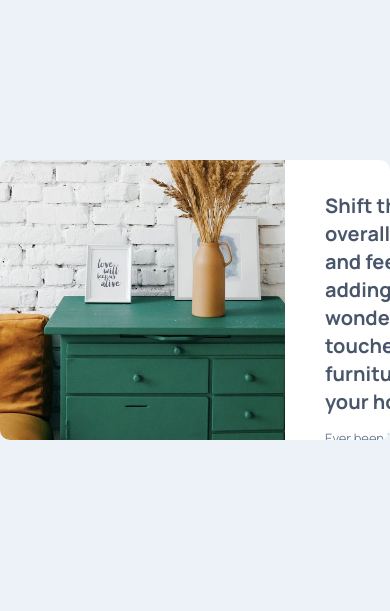
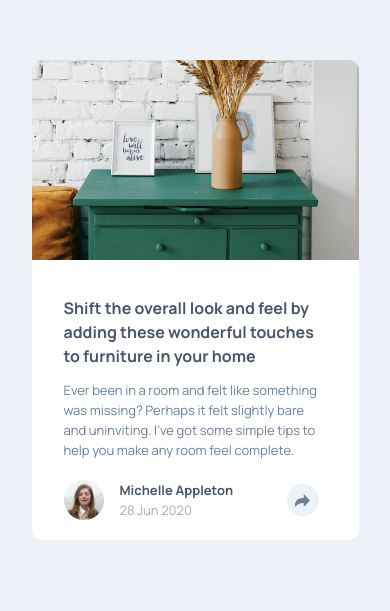
Before and after one commit to DavyZane/article-preview-component, a plain HTML site: page index.html in a window 390 px wide. Shown: the part 122-733 px from the top of the page. Drawn offline with Linux system fonts and the light colour scheme.

Commit message:
creation of mobile style

```diff
--- a/index.html
+++ b/index.html
@@ -16,19 +16,8 @@
   <article>
     <img src="images/drawers.jpg" class="img-drawers" alt="">
     <div class="content">
-      <h1>
-        Shift the overall look and feel by
-        <br>
-        adding these wonderful touches to
-        <br>
-        furniture in your home
-      </h1>
-      <p>
-        Ever been in a room and felt like something was missing?
-        <br>
-        Perhaps it felt slightly bare and uninviting. I’ve got some
-        <br>
-        simple tips to help you make any room feel complete.</p>
+      <h1>Shift the overall look and feel by adding these wonderful touches to furniture in your home</h1>
+      <p>Ever been in a room and felt like something was missing? Perhaps it felt slightly bare and uninviting. I’ve got some simple tips to help you make any room feel complete.</p>
       <div class="footer">
         <div class="signature">
           <img src="images/avatar-michelle.jpg" class="avatar" alt="">
--- a/style.scss
+++ b/style.scss
@@ -23,11 +23,11 @@ $regular: 'Manrope', sans-serif;
 
 
 
-    // ======== \\
-   // ========== \\
-  // ============ \\
- // ============== \\
-// ==== STYLES ==== \\
+    // ================ \\
+   // ================== \\
+  // ==================== \\
+ // ====================== \\
+// ==== DESKTOP DESIGN ==== \\
 
 body {
   background-color: $light-grayish-blue;
@@ -115,3 +115,34 @@ p {
   justify-content: center;
   align-items: center;
 }
+
+    // =============== \\
+   // ================= \\
+  // =================== \\
+ // ===================== \\
+// ==== MOBILE DESIGN ==== \\
+
+@media (max-width: 768px) {
+
+  article {
+    max-width: 327px;
+    max-height: 512px;
+    flex-direction: column;
+  }
+
+  .img-drawers {
+    max-width: 100%;
+    max-height: 266px;
+    margin-top: -20px;
+    margin-bottom: -46px;
+  }
+
+  .content {
+    padding: 36px 40px 20px 32px;
+  }
+
+  h1 {
+    font-size: 1rem;
+    line-height: 24px;
+  }
+}
```
Also changed, not shown: css/style.css, 1 other file.
